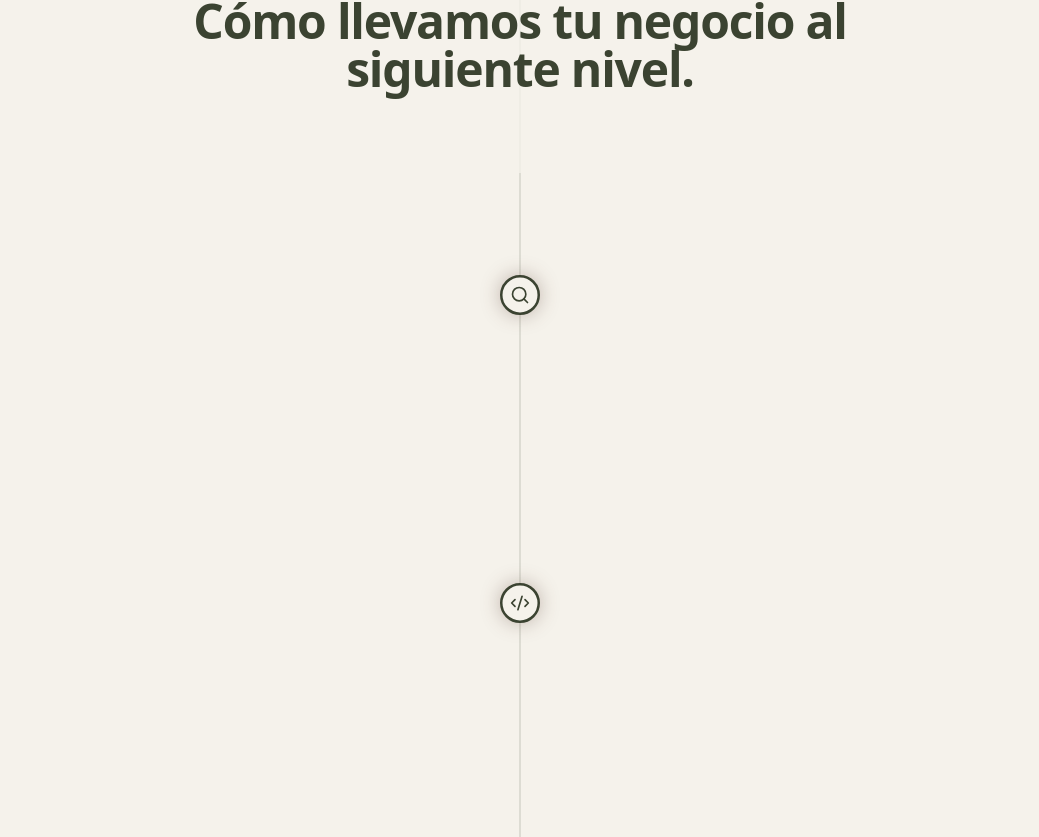
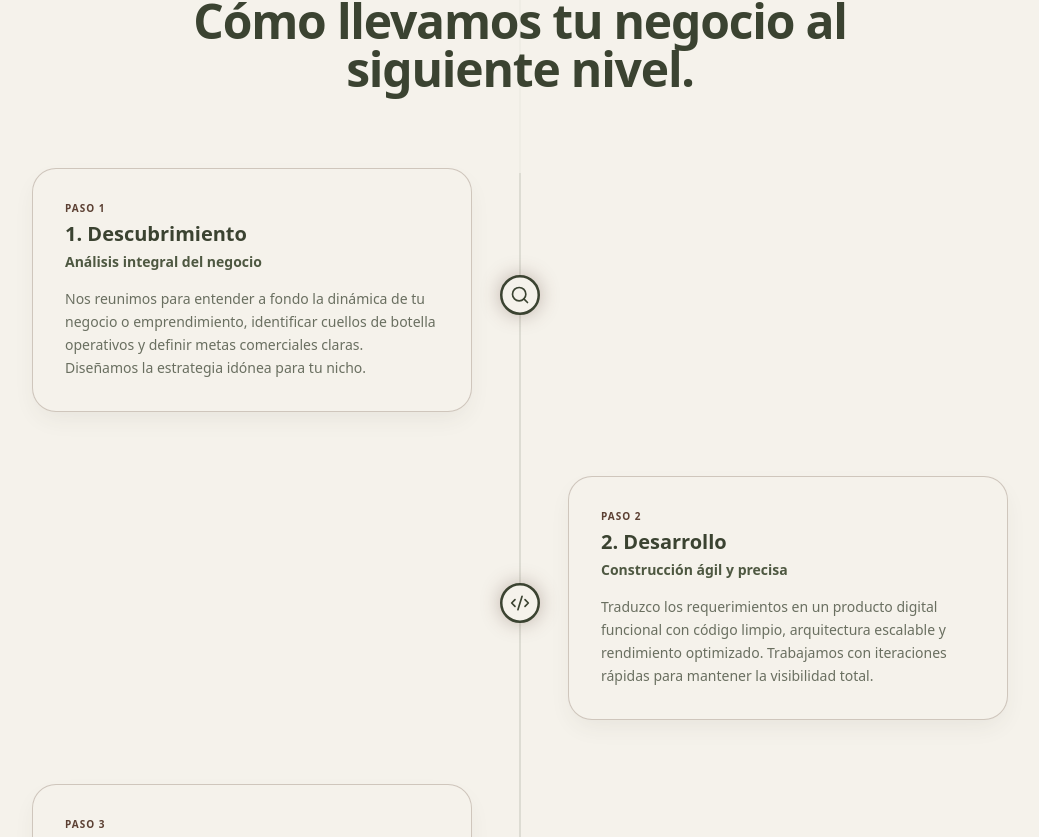
Before and after one commit to nachom1833/Orco-Barberis, a Next.js app: page / in a window 1280 px wide. Shown: the part 3523-4360 px from the top of the page, without its empty margins (120-1159 px from the left). Built offline with nearby package versions, Linux system fonts and the light colour scheme.

Commit message:
feat: add interactive methodology section with animated timeline and hover effects

```diff
--- a/src/components/sections/Methodology.tsx
+++ b/src/components/sections/Methodology.tsx
@@ -40,6 +40,7 @@ const StepItem = memo(function StepItem({ step, index }: StepItemProps) {
       transition: { duration: 0.8, delay: 0.1, ease: "easeOut" as const }
     },
     hover: {
+      opacity: 1,
       y: -5,
       borderColor: "rgba(92, 64, 51, 0.25)",
       boxShadow: "0 10px 25px -5px rgba(59, 67, 49, 0.08)",
@@ -94,7 +95,7 @@ const StepItem = memo(function StepItem({ step, index }: StepItemProps) {
           variants={cardVariants}
           initial="hidden"
           animate={hasEntered ? (isCardActive ? "hover" : "visible") : "hidden"}
-          className="p-8 rounded-3xl bg-brand-beige-dark/30 border border-brand-olive/5 shadow-sm transition-all duration-300"
+          className="p-8 rounded-3xl bg-brand-beige-dark/30 border border-brand-olive/5 shadow-sm"
         >
           <span className="text-[10px] font-black text-brand-oak uppercase tracking-widest block mb-1">
             Paso {step.id}
```
